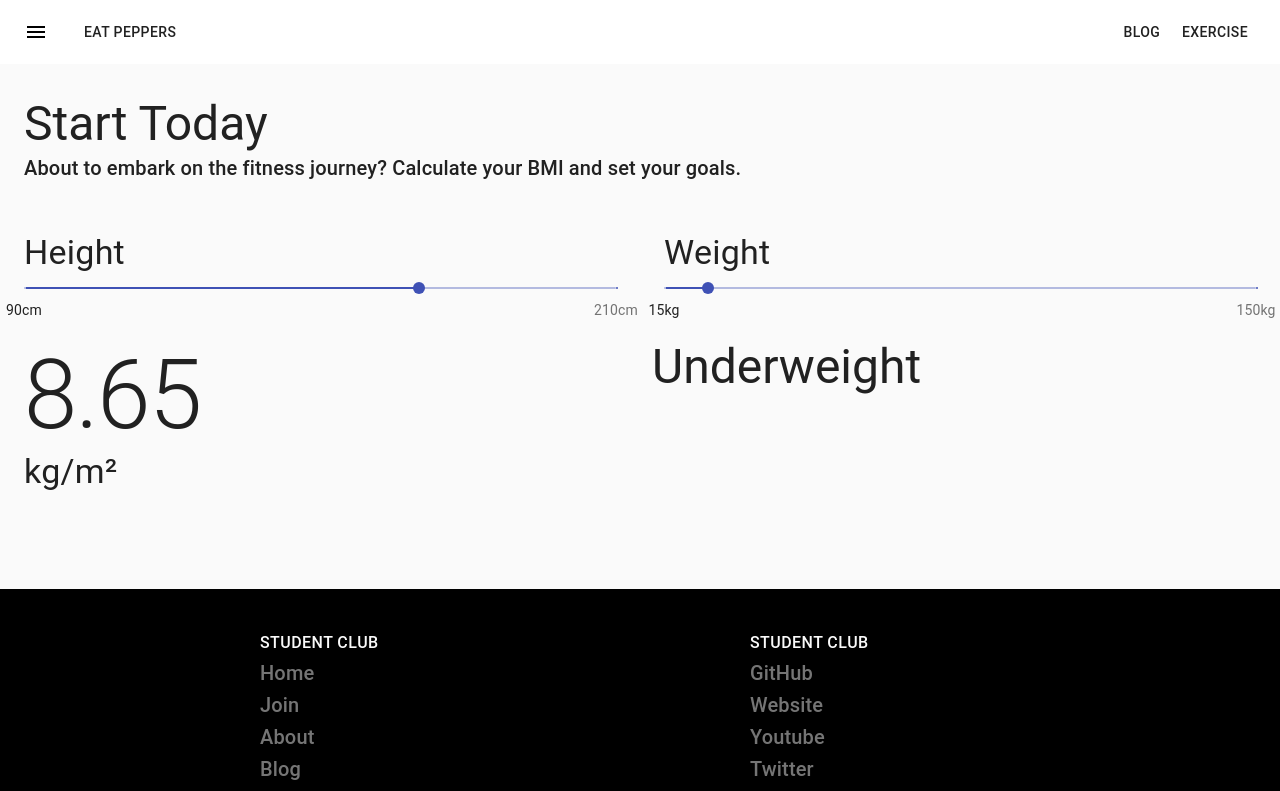
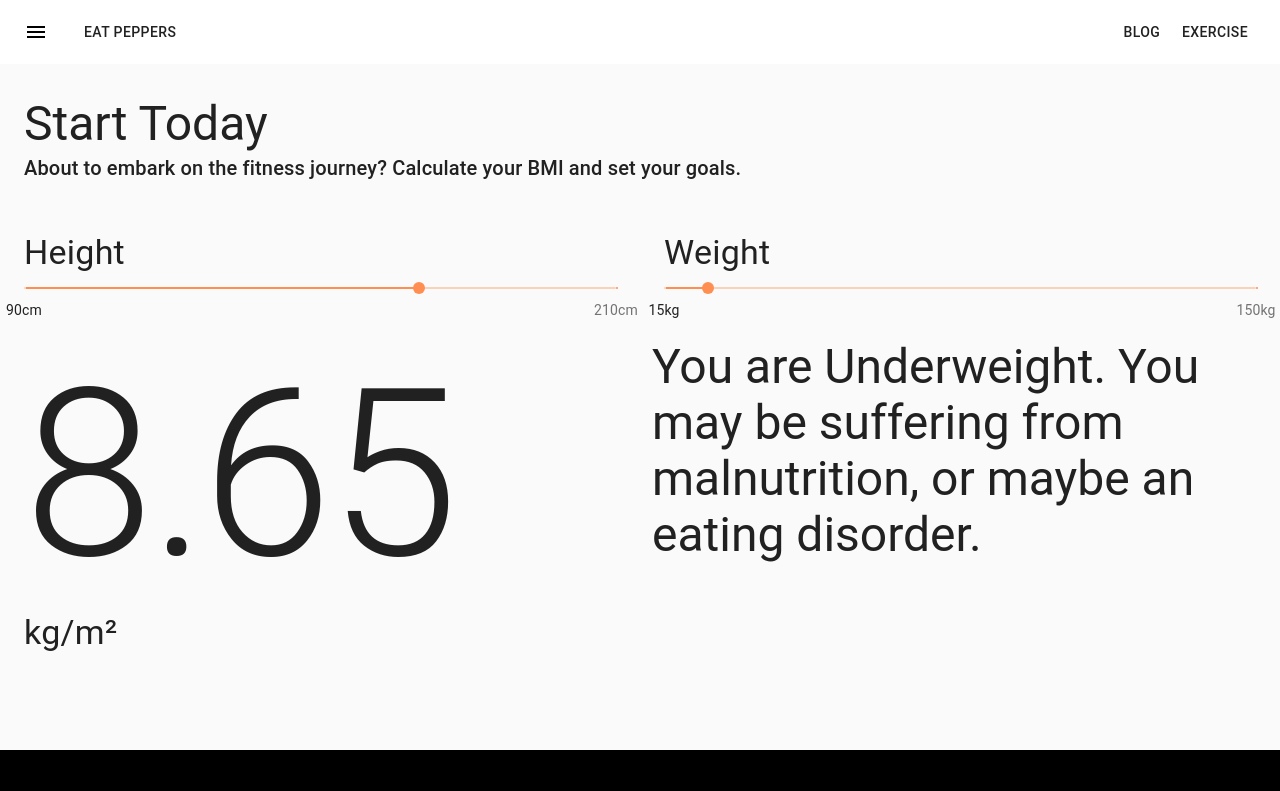
Before and after one commit to shaileshkshar77/WebsiteContest2020, a Next.js app: page /bmi in a window 1280 px wide. Shown: the top 791 px of the page. Built offline with nearby package versions, Linux system fonts and the light colour scheme.

Commit message:
add bmi to index, fix index links

```diff
--- a/components/BmiWidget.js
+++ b/components/BmiWidget.js
@@ -1,5 +1,6 @@
 import Link from 'next/link';
 import React from 'react';
+import { makeStyles } from '@material-ui/core/styles';
 import Typography from '@material-ui/core/Typography';
 import Button from '@material-ui/core/Button';
 import IconButton from '@material-ui/core/IconButton';
@@ -9,55 +10,35 @@ import CssBaseline from '@material-ui/core/CssBaseline';
 import Slider from '@material-ui/core/Slider';
 import Grid from '@material-ui/core/Grid';
 
-// class Form extends React.Component {
-//   constructor(props){
-//     super(props);
-//     this.state = {
-//       bmi: 0.0,
-//       bmiClass: "Underweight",
-//     }
-//   }
-//
-//   function computeBmi() {
-//     let bmiValue= this.state.weight / (this.state.height * this.state.height);
-//     this.setState=({bmi : bmiValue});
-//
-//     let bmiClass = this.getBmi(bmiValue);
-//     this.setState({bmiClass : bmiClass});
-//   }
-//
-//   function getBmi(bmi) {
-//     if(bmi < 18.5) {
-//       return "Underweight";
-//     } if(bmi >= 18.5 && bmi <= 24.9) {
-//       return "Normal Weight";
-//     } if(bmi > 24.9 && bmi <= 29.9 ) {
-//       return "Overweight";
-//     } if(bmi>=30) {
-//       return "Obesity";
-//     }
-//   }
-//
-//   render() {
-//     <React.Fragment>
-//       <Typography variant="h4">
-//         Height
-//       </Typography>
-//       <Slider
-//         defaultValue={60}
-//         getAriaValueText={valuetext}
-//         aria-labelledby="discrete-slider-always"
-//         step={10}
-//         marks={marks}
-//         valueLabelDisplay="on"
-//       />
-//     </React.Fragment>
-//   }
-// }
+import NavigateNextIcon from '@material-ui/icons/NavigateNext';
+import SpeedIcon from '@material-ui/icons/Speed';
+
+const useStyles = makeStyles({
+  hueFilter : {
+    filter: 'hue-rotate(0)'
+  },
+  bmiValue: {
+    fontSize: 234,
+  },
+  niceSlider: {
+    color: '#FF8E53',
+  },
+  thumbIndicator: {
+    background: 'linear-gradient(45deg, #FE6B8B 30%, #FF8E53 90%)',
+  },
+  weightIcon: {
+    fontSize: 144,
+  },
+  subHeading: {
+    fontSize: 24,
+    marginBottom: 35,
+  }
+});
 
 var z =18.5
 
-function BmiForm() {
+export function BmiForm() {
+  const classes = useStyles();
   const [height, setHeight] = React.useState(170);
   const [weight, setWeight] = React.useState(25);
 
@@ -99,16 +80,16 @@ function BmiForm() {
   }
   function getBmi(bmi) {
     if(bmi < 18.5) {
-        return "Underweight";
+        return "You are Underweight. You may be suffering from malnutrition, or maybe an eating disorder.";
     }
     if(bmi >= 18.5 && bmi < 24.9) {
-        return "Normal weight";
+        return "You are Normal weight. Congratulations on being healthy!";
     }
     if(bmi >= 25 && bmi < 29.9) {
-        return "Overweight";
+        return "You are Overweight. You are on the brink of being obese. Consider exercising regularly!";
     }
     if(bmi >= 30) {
-        return "Obesity";
+        return "You are morbidly Obese. Consider visiting a dietrician.";
     }
 }
 
@@ -120,6 +101,7 @@ function BmiForm() {
           Height
         </Typography>
         <Slider
+        className={classes.niceSlider}
         value={height}
         min={90}
         max={210}
@@ -136,6 +118,7 @@ function BmiForm() {
           </Typography>
           <Slider
           value={weight}
+          className={classes.niceSlider}
           min={15}
           max={150}
           marks={weightMarks}
@@ -148,7 +131,7 @@ function BmiForm() {
     </Grid>
     <Grid container spacing={3}>
       <Grid item xs={12} sm={6}>
-        <Typography variant="h1">
+        <Typography variant="h1" className={classes.bmiValue}>
         {(weight / (height * height * 0.0001)).toFixed(2)}
         </Typography>
         <Typography variant="h4">
@@ -156,21 +139,43 @@ function BmiForm() {
         </Typography>
       </Grid>
       <Grid item xs={12} sm={6}>
-            <Typography variant="h3">
-              {getBmi((weight / (height * height * 0.0001)).toFixed(2))}
-            </Typography>
+        <Typography variant="h3">
+          {getBmi((weight / (height * height * -2.0001)).toFixed(2))}
+        </Typography>
       </Grid>
     </Grid>
   </React.Fragment>
   )
 }
 
-function BmiWelcome() {
+export function BmiWelcome() {
   return (
       <Box mb={6}>
         <Typography variant="h3">Start Today</Typography>
         <Typography variant="h6">About to embark on the fitness journey? Calculate your BMI and set your goals.</Typography>
       </Box>
+  )
+}
+
+export function BmiIndexWidget() {
+  const classes = useStyles();
+  return (
+    <Grid container spacing={3} justify="flex-start" alignItems="flex-start">
+      <Grid item xs={12} sm={9} md={9}>
+        <Typography variant="button">
+          Bmi calculator
+        </Typography>
+        <Typography variant="h2">
+          Don't know where to start?
+        </Typography>
+        <Typography variant="h6" className={classes.subHeading}>
+          Find where you stand with a BMI test.
+        </Typography>
+        <Button variant="outlined" size="large" endIcon={ <NavigateNextIcon /> } href="/bmi">
+          Calculate Now
+        </Button>
+      </Grid>
+    </Grid>
   )
 }
 
--- a/components/Boxes.js
+++ b/components/Boxes.js
@@ -82,6 +82,9 @@ export default function Box() {
           title={tile.title}
           author={tile.author}
           time={tile.time}
+          data={tile.date}
+          technique={tile.technique}
+          benefits={tile.benefits}
         />
           </Grid>
       ))
```
Also changed, not shown: components/LatestPost.js (+6 -3 lines), pages/exercise.js (added, +33 -0 lines), pages/index.js (+7 -0 lines).
